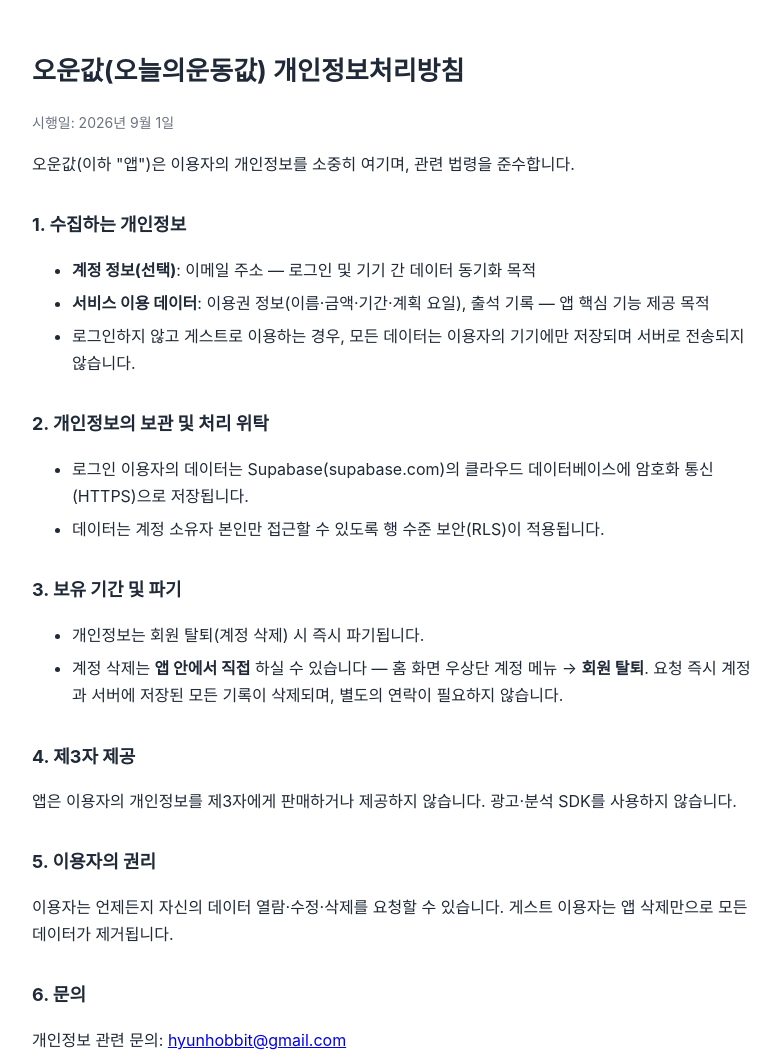
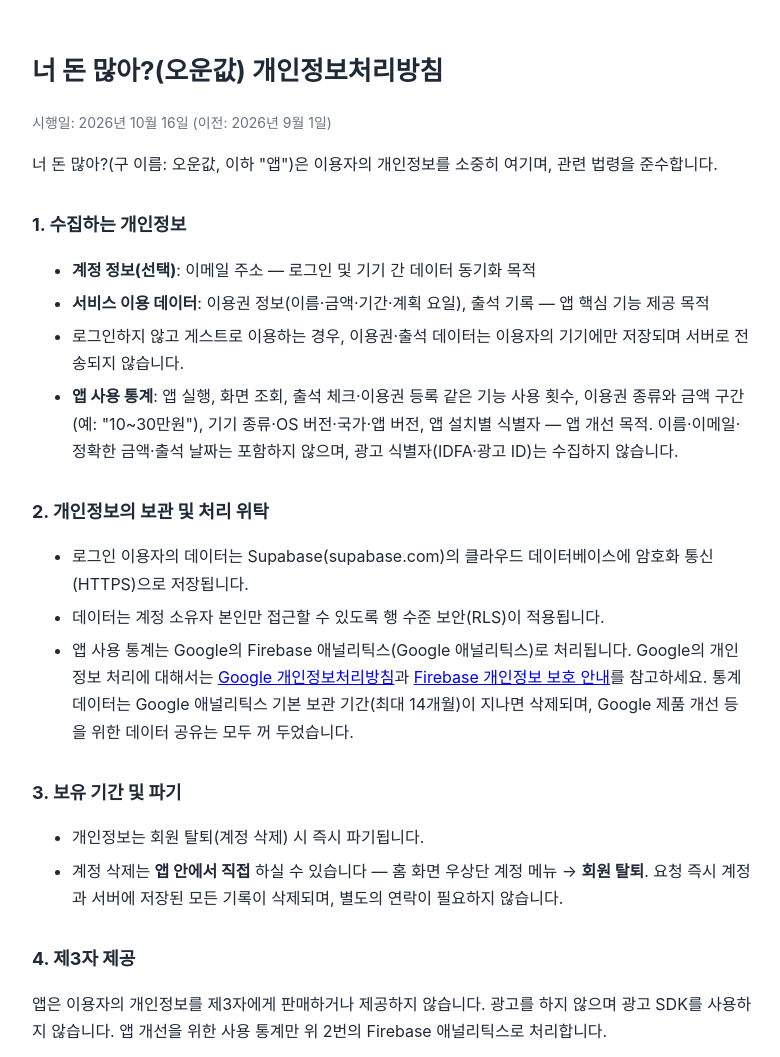
Before and after one commit to hyunhobbit-ops/oungap-policy, a plain HTML site: page index.html in a window 1280 px wide. Shown: the top 1057 px of the page, without its empty margins (248-1028 px from the left). Drawn offline with Linux system fonts and the light colour scheme.

Commit message:
개인정보처리방침: 앱 이름 '너 돈 많아?', Firebase 애널리틱스(사용 통계) 사용 고지
Co-Authored-By: Claude Opus 5.5 <noreply@anthropic.com>

```diff
--- a/index.html
+++ b/index.html
@@ -3,7 +3,7 @@
 <head>
 <meta charset="UTF-8">
 <meta name="viewport" content="width=device-width, initial-scale=1.0">
-<title>오운값 개인정보처리방침</title>
+<title>너 돈 많아?(오운값) 개인정보처리방침</title>
 <style>
   body { font-family: -apple-system, "Apple SD Gothic Neo", "Noto Sans KR", sans-serif;
          max-width: 720px; margin: 0 auto; padding: 32px 20px; line-height: 1.7; color: #1f2937; }
@@ -12,22 +12,29 @@
 </style>
 </head>
 <body>
-<h1>오운값(오늘의운동값) 개인정보처리방침</h1>
-<p class="updated">시행일: 2026년 9월 1일</p>
+<h1>너 돈 많아?(오운값) 개인정보처리방침</h1>
+<p class="updated">시행일: 2026년 10월 16일 (이전: 2026년 9월 1일)</p>
 
-<p>오운값(이하 "앱")은 이용자의 개인정보를 소중히 여기며, 관련 법령을 준수합니다.</p>
+<p>너 돈 많아?(구 이름: 오운값, 이하 "앱")은 이용자의 개인정보를 소중히 여기며, 관련 법령을 준수합니다.</p>
 
 <h2>1. 수집하는 개인정보</h2>
 <ul>
   <li><b>계정 정보(선택)</b>: 이메일 주소 — 로그인 및 기기 간 데이터 동기화 목적</li>
   <li><b>서비스 이용 데이터</b>: 이용권 정보(이름·금액·기간·계획 요일), 출석 기록 — 앱 핵심 기능 제공 목적</li>
-  <li>로그인하지 않고 게스트로 이용하는 경우, 모든 데이터는 이용자의 기기에만 저장되며 서버로 전송되지 않습니다.</li>
+  <li>로그인하지 않고 게스트로 이용하는 경우, 이용권·출석 데이터는 이용자의 기기에만 저장되며 서버로 전송되지 않습니다.</li>
+  <li><b>앱 사용 통계</b>: 앱 실행, 화면 조회, 출석 체크·이용권 등록 같은 기능 사용 횟수, 이용권 종류와 금액 구간(예: "10~30만원"),
+      기기 종류·OS 버전·국가·앱 버전, 앱 설치별 식별자 — 앱 개선 목적. 이름·이메일·정확한 금액·출석 날짜는 포함하지 않으며,
+      광고 식별자(IDFA·광고 ID)는 수집하지 않습니다.</li>
 </ul>
 
 <h2>2. 개인정보의 보관 및 처리 위탁</h2>
 <ul>
   <li>로그인 이용자의 데이터는 Supabase(supabase.com)의 클라우드 데이터베이스에 암호화 통신(HTTPS)으로 저장됩니다.</li>
   <li>데이터는 계정 소유자 본인만 접근할 수 있도록 행 수준 보안(RLS)이 적용됩니다.</li>
+  <li>앱 사용 통계는 Google의 Firebase 애널리틱스(Google 애널리틱스)로 처리됩니다. Google의 개인정보 처리에 대해서는
+      <a href="https://policies.google.com/privacy">Google 개인정보처리방침</a>과
+      <a href="https://firebase.google.com/support/privacy">Firebase 개인정보 보호 안내</a>를 참고하세요.
+      통계 데이터는 Google 애널리틱스 기본 보관 기간(최대 14개월)이 지나면 삭제되며, Google 제품 개선 등을 위한 데이터 공유는 모두 꺼 두었습니다.</li>
 </ul>
 
 <h2>3. 보유 기간 및 파기</h2>
@@ -38,7 +45,8 @@
 </ul>
 
 <h2>4. 제3자 제공</h2>
-<p>앱은 이용자의 개인정보를 제3자에게 판매하거나 제공하지 않습니다. 광고·분석 SDK를 사용하지 않습니다.</p>
+<p>앱은 이용자의 개인정보를 제3자에게 판매하거나 제공하지 않습니다. 광고를 하지 않으며 광고 SDK를 사용하지 않습니다.
+앱 개선을 위한 사용 통계만 위 2번의 Firebase 애널리틱스로 처리합니다.</p>
 
 <h2>5. 이용자의 권리</h2>
 <p>이용자는 언제든지 자신의 데이터 열람·수정·삭제를 요청할 수 있습니다. 게스트 이용자는 앱 삭제만으로 모든 데이터가 제거됩니다.</p>
```
